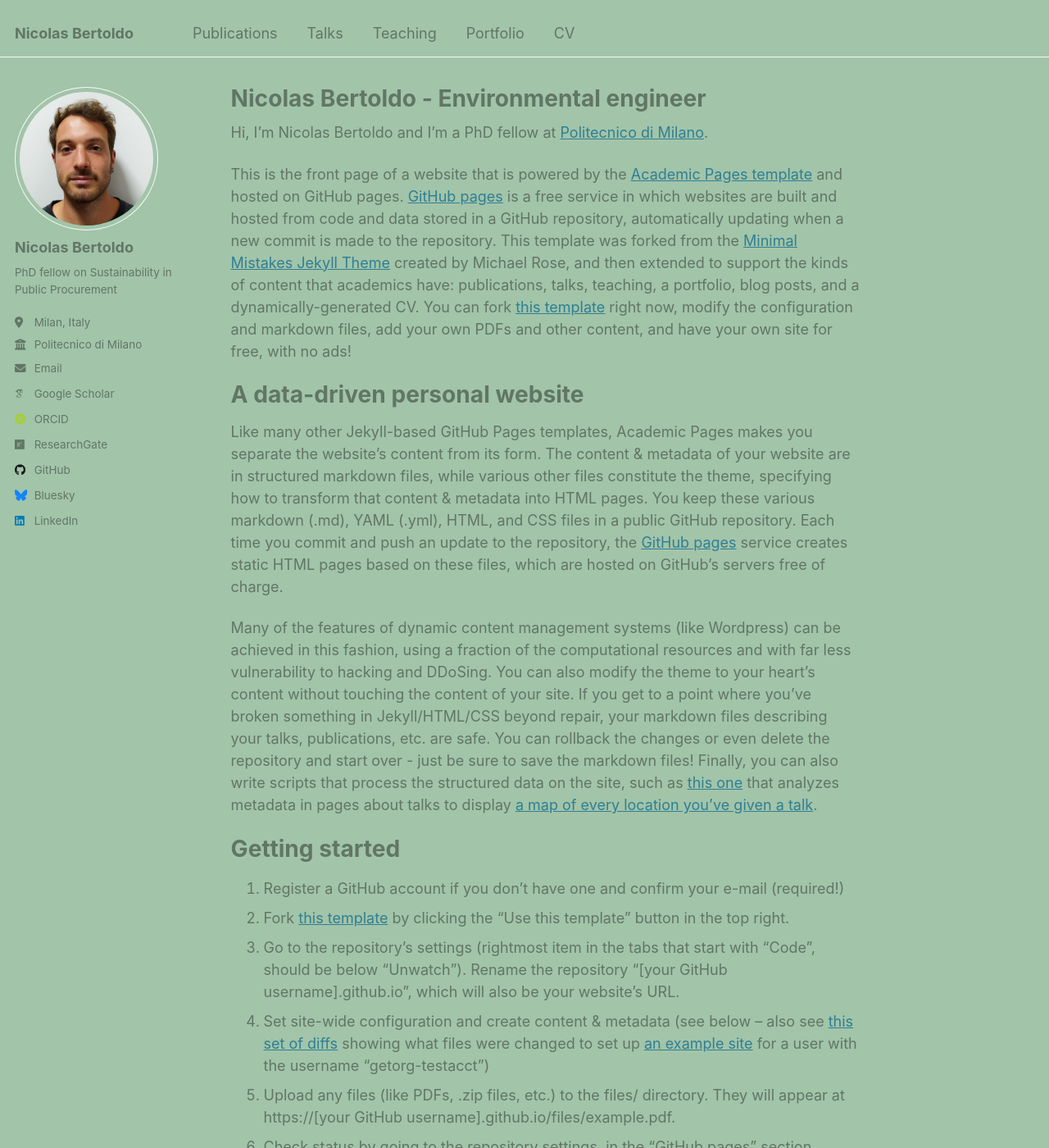
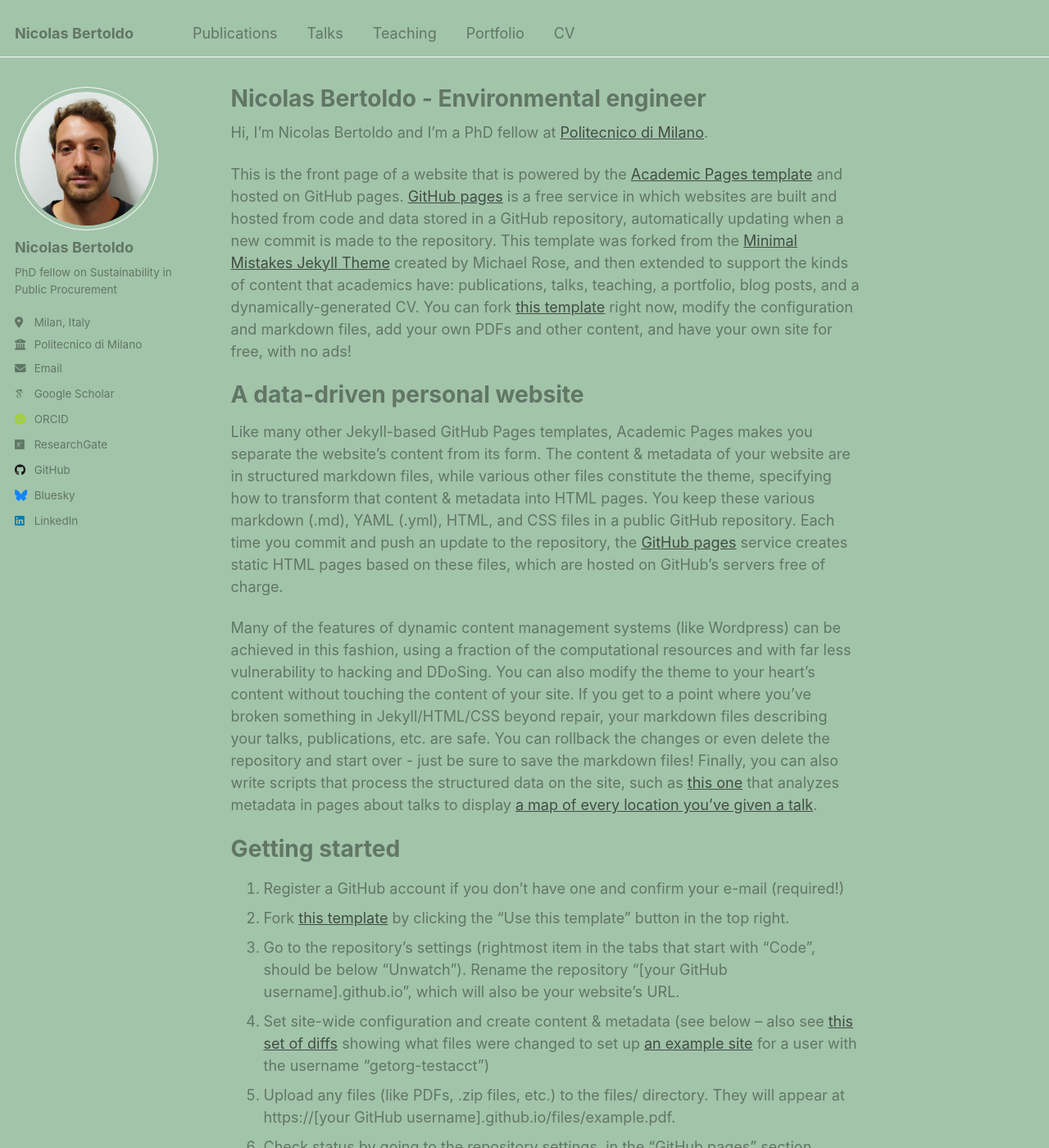
Before and after one commit to Nick-Bertoldo/Nick-Bertoldo.github.io, a Jekyll site: the page built from _pages/about.md, in a window 1280 px wide and 1400 px high. Shown: the whole window at 82% size. Built offline with Jekyll 4.4.1, drawn with Linux system fonts in a browser that asks for light colours; some web fonts are replaced.

Commit message:
Update global base color to gray and adjust link colors in light theme

```diff
--- a/_sass/theme/_green.scss
+++ b/_sass/theme/_green.scss
@@ -8,6 +8,7 @@
 $darker-green                : mix(#000, $green, 60%);
 $light-green                 : mix(#fff, $green, 50%);
 $lighter-green               : mix(#fff, $green, 90%);
+$gray                        : #444546;
 
 /* Color codes used for the site */
 $danger-color               : #BA6262;
@@ -28,15 +29,15 @@
 
 /* Default light theme for the site */
 :root {
-    --global-base-color                 : #{$green};
+    --global-base-color                 : #{$gray};
     --global-bg-color                   : #{$green};
     --global-border-color               : #{$lighter-green};
     --global-code-background-color      : #fafafa;
     --global-code-text-color            : #{$darker-green};
     --global-fig-caption-color          : mix(#fff,  #{$dark-green}, 25%);
-    --global-link-color                 : #2f7f93;
-    --global-link-color-hover           : mix(#000, #2f7f93, 25%);
-    --global-link-color-visited         : mix(#fff, #2f7f93, 25%);
+    --global-link-color                 : #{$darker-green};
+    --global-link-color-hover           : mix(#000, #{$darker-green}, 25%);
+    --global-link-color-visited         : mix(#fff, #{$darker-green}, 25%);
     --global-masthead-link-color        : #{$dark-green};
     --global-masthead-link-color-hover  : mix(#000, #{$green}, 25%);
     --global-text-color                 : #{$dark-green};
```
